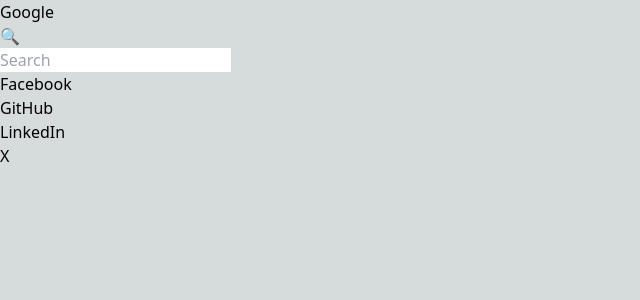
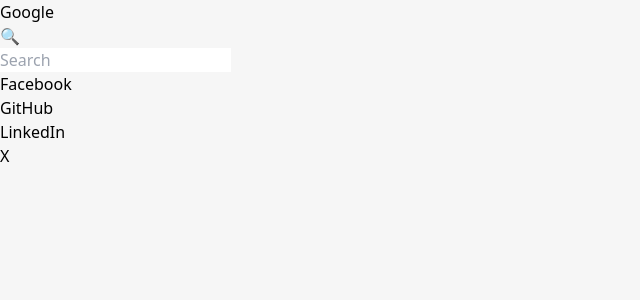
Before and after one commit to chochstrasser/nextjs-new-tab-page, a Next.js app: page / in a window 1280 px wide. Shown: the top 300 px of the page, without its empty margins (0-640 px from the left). Built offline with nearby package versions, Linux system fonts and the light colour scheme.

Commit message:
light theme background color lighter rgb

```diff
--- a/app/globals.css
+++ b/app/globals.css
@@ -4,7 +4,7 @@
 
 :root {
   --foreground-rgb: 0, 0, 0;
-  --background-rgb: 214, 219, 220;
+  --background-rgb: 246, 246, 246;
 }
 
 @media (prefers-color-scheme: dark) {
```
